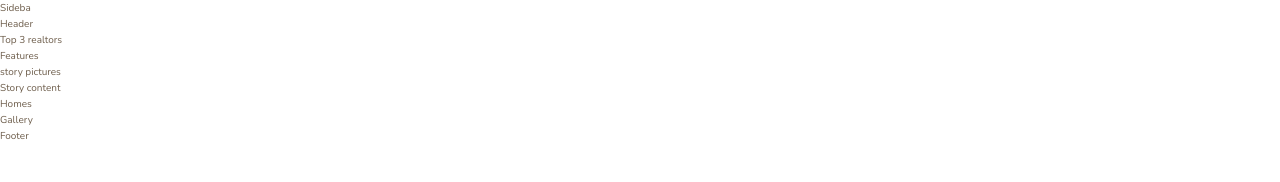
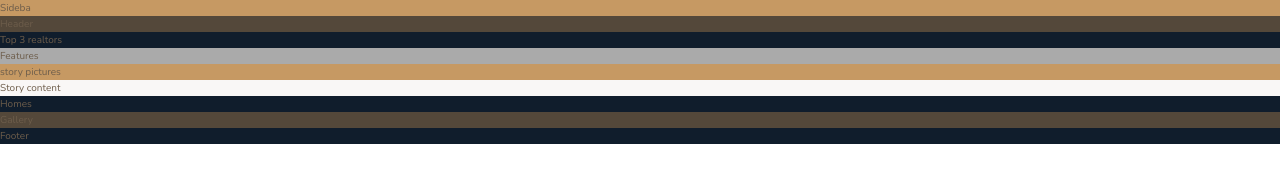
Before and after one commit to pawelpiatek1707/Nexter, a website: page index.html in a window 1280 px wide. Drawn offline with nearby package versions, Linux system fonts and the light colour scheme; files that its build step writes are made by us from their sources.

Commit message:
added basics colors to distinguish grid items

```diff
--- a/index.html
+++ b/index.html
@@ -18,7 +18,7 @@
     <header class="header">
         Header
     </header>
-    <div class="realtore">
+    <div class="realtors">
         Top 3 realtors
     </div>
     <section class="features">
@@ -27,7 +27,7 @@
     <div class="story__pictures">
         story pictures
     </div>
-    <div class="stoory__content">
+    <div class="story__content">
         Story content
     </div>
     <section class="homes">
--- a/sass/_features.scss
+++ b/sass/_features.scss
@@ -0,0 +1,3 @@
+.features{
+  background-color: $color-grey-light-2;
+}
--- a/sass/_footer.scss
+++ b/sass/_footer.scss
@@ -0,0 +1,3 @@
+.footer{
+  background-color: $color-secondary;
+}
--- a/sass/_gallery.scss
+++ b/sass/_gallery.scss
@@ -0,0 +1,3 @@
+.gallery{
+  background-color: $color-grey-dark-1;
+}
--- a/sass/_header.scss
+++ b/sass/_header.scss
@@ -0,0 +1,3 @@
+.header{
+  background-color: $color-grey-dark-1;
+}
--- a/sass/_homes.scss
+++ b/sass/_homes.scss
@@ -0,0 +1,3 @@
+.homes{
+  background-color: $color-secondary;
+}
--- a/sass/_realtors.scss
+++ b/sass/_realtors.scss
@@ -0,0 +1,3 @@
+.realtors{
+  background-color: $color-secondary;
+}
--- a/sass/_sidebar.scss
+++ b/sass/_sidebar.scss
@@ -0,0 +1,3 @@
+.sidebar{
+  background-color: $color-primary;
+}
--- a/sass/_story.scss
+++ b/sass/_story.scss
@@ -0,0 +1,9 @@
+.story{
+  &__pictures{
+    background-color: $color-primary;
+  }
+
+  &__content{
+    background-color: $color-grey-light-1;
+  }
+}
```
